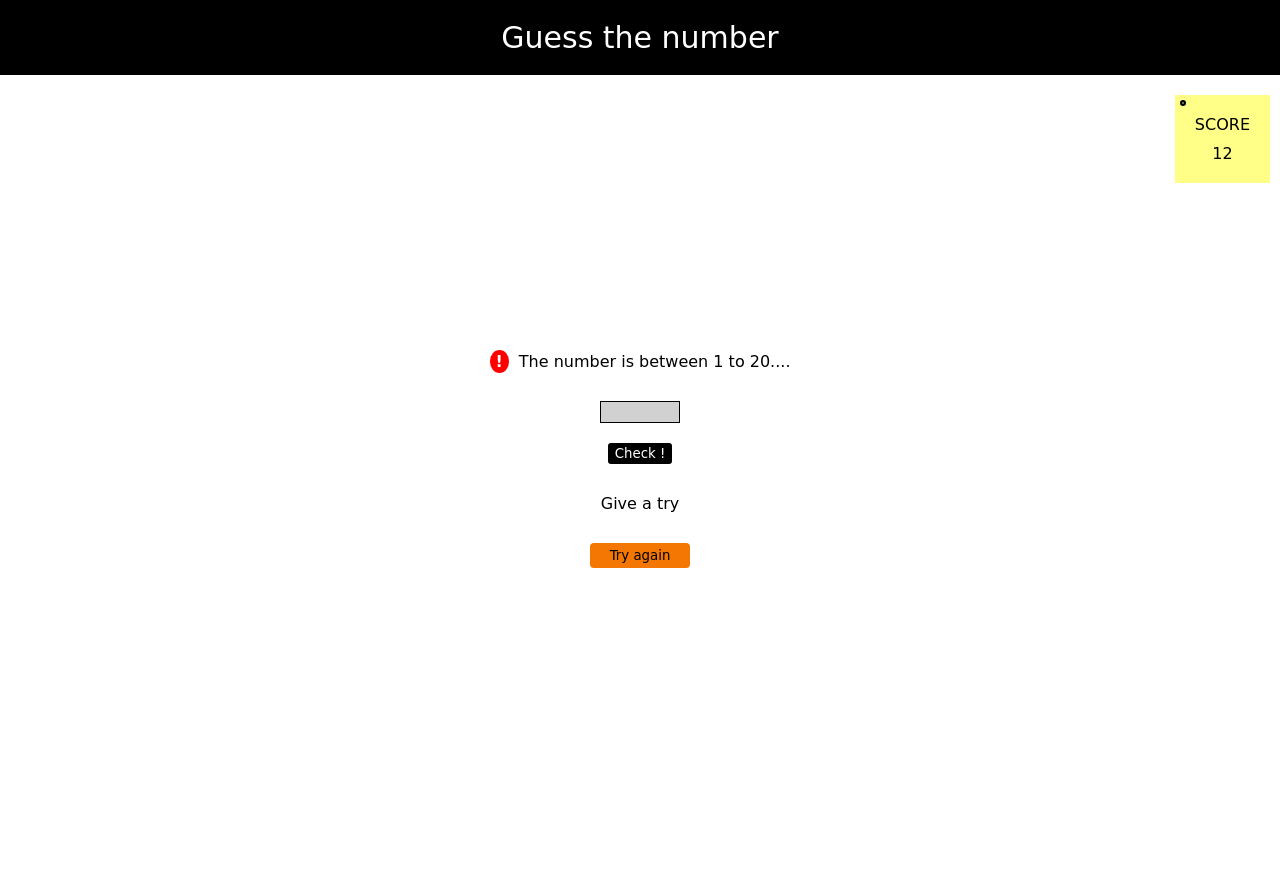
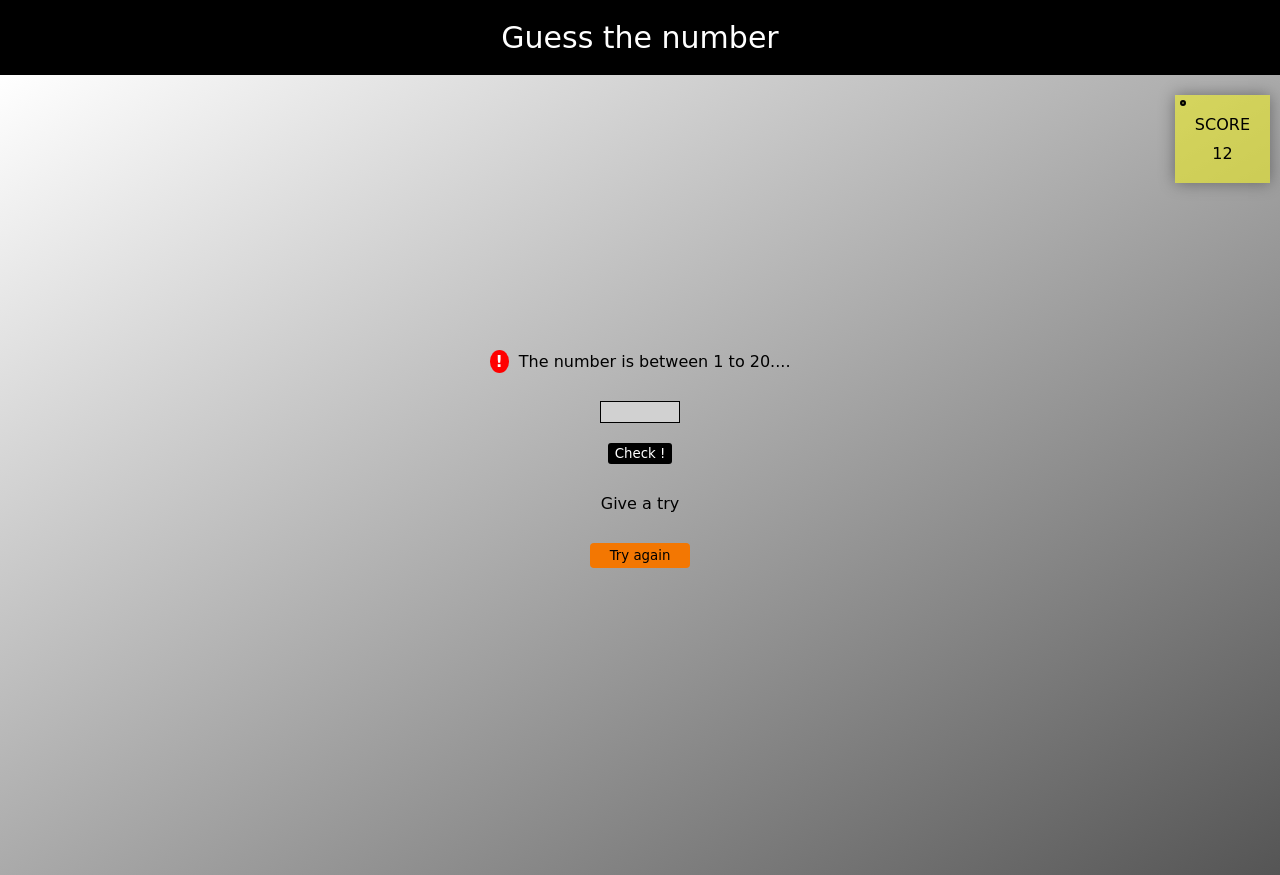
Before and after one commit to denismrd/guess-game, a plain HTML site: page index.html in a window 1280 px wide. Drawn offline with Linux system fonts and the light colour scheme; a web font is replaced by a local one.

Commit message:
Update style.css

```diff
--- a/style.css
+++ b/style.css
@@ -23,6 +23,7 @@ main {
     justify-content: center;
     position: relative;
     height: 100%;
+    background-image: linear-gradient(to bottom right, white, rgb(85, 85, 85));
 }
 main > * {
     margin-bottom: 30px;
@@ -35,6 +36,7 @@ main > * {
     background-color: rgba(255, 255, 0, 0.467);
     top: 20px;
     right: 10px;
+    box-shadow: 0 0 15px rgba(0, 0, 0, 0.371);
 }
 .score-box::after {
     content: "";
```
